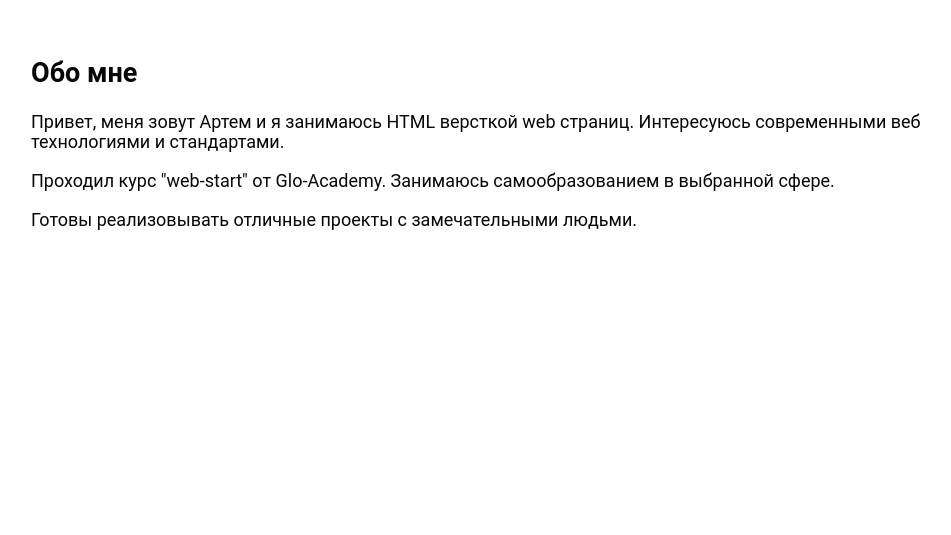
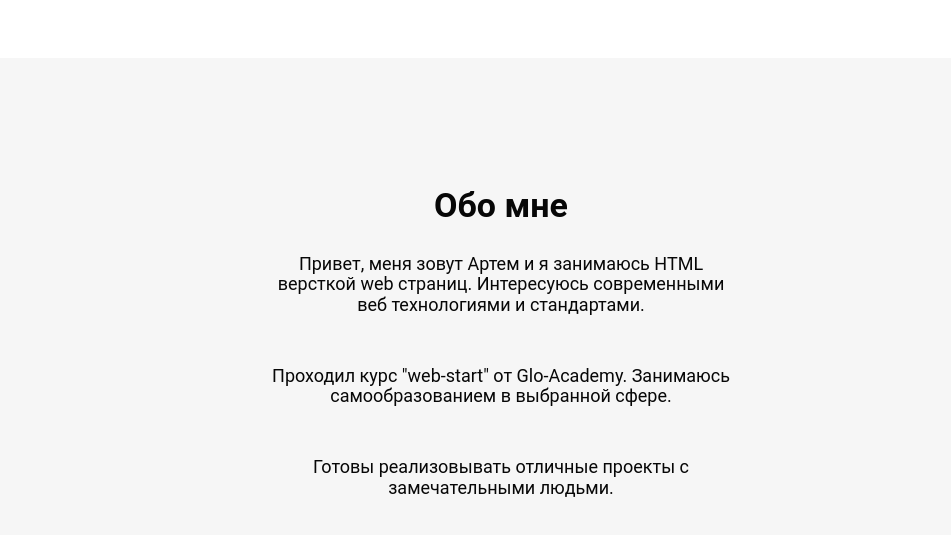
Before and after one commit to ArtemSweb/MyFace, a plain HTML site: page index.html in a window 1280 px wide. Shown: the part 711-1246 px from the top of the page, without its empty margins (139-1090 px from the left). Before the commit the page ends 959 px from the top, so only its background shows below. Drawn offline with Linux system fonts and the light colour scheme.

Commit message:
feat: add about.sass in style

```diff
--- a/index.html
+++ b/index.html
@@ -58,10 +58,13 @@
 	<!-- /.hero -->
 	<section class="about">
 		<div class="container">
-			<h2 class="about__title">Обо мне</h2>
-			<p class="about__text">Привет, меня зовут Артем и я занимаюсь HTML версткой web страниц. Интересуюсь современными веб технологиями и стандартами.</p>
-			<p class="about__text">Проходил курс "web-start" от Glo-Academy. Занимаюсь самообразованием в выбранной сфере.</p>
-			<p class="about__text">Готовы реализовывать отличные проекты с замечательными людьми.</p>
+			<div class="about__content">
+				<h2 class="about__title">Обо мне</h2>
+				<p class="about__text">Привет, меня зовут Артем и я занимаюсь HTML версткой web страниц. Интересуюсь современными веб технологиями и стандартами.</p>
+				<p class="about__text">Проходил курс "web-start" от Glo-Academy. Занимаюсь самообразованием в выбранной сфере.</p>
+				<p class="about__text">Готовы реализовывать отличные проекты с замечательными людьми.</p>
+			</div>
+			<!-- /.about__content -->
 		</div>
 		<!-- /.container -->
 	</section>
--- a/sass/style.sass
+++ b/sass/style.sass
@@ -5,4 +5,5 @@
 @import 'settings'
 @import 'templates/header'
 @import 'templates/hero'
+@import 'templates/about'
 @import 'media'
--- /dev/null
+++ b/sass/templates/_about.sass
@@ -0,0 +1,13 @@
+.about
+	background-color: #f6f6f6
+	padding: 100px 0
+	&__content
+		max-width: 460px
+		margin: 0 auto
+		text-align: center
+	&__text
+		margin-bottom: 50px
+		font-weight: 400
+	&__title
+		font-size: 	1.889rem
+		font-weight: 700
```
Also changed, not shown: css/style.css.
